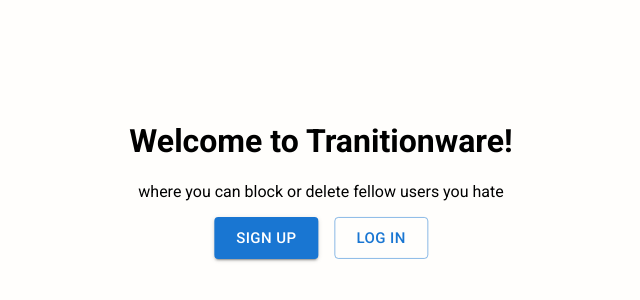
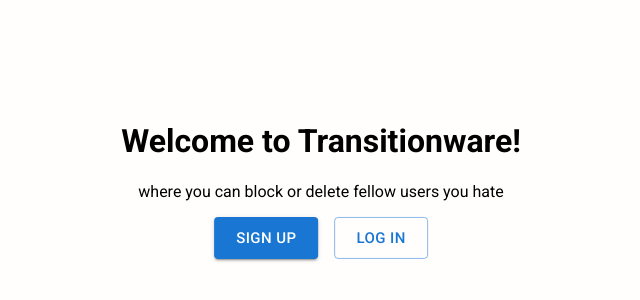
Before and after one commit to beckSafarov/SnailMail, a React (Create React App) app: page / in a window 1280 px wide. Shown: the part 60-360 px from the top of the page, without its empty margins (319-959 px from the left). Built offline with nearby package versions, Linux system fonts and the light colour scheme; no server answers.

Commit message:
typo in landing page fixed

```diff
--- a/src/pages/LandingScreen.jsx
+++ b/src/pages/LandingScreen.jsx
@@ -15,7 +15,7 @@ function LandingScreen() {
 
   return (
     <FullyCentered>
-      <h1>Welcome to Tranitionware!</h1>
+      <h1>Welcome to Transitionware!</h1>
       <p>where you can block or delete fellow users you hate</p>
       <Stack
         direction='row'
```
